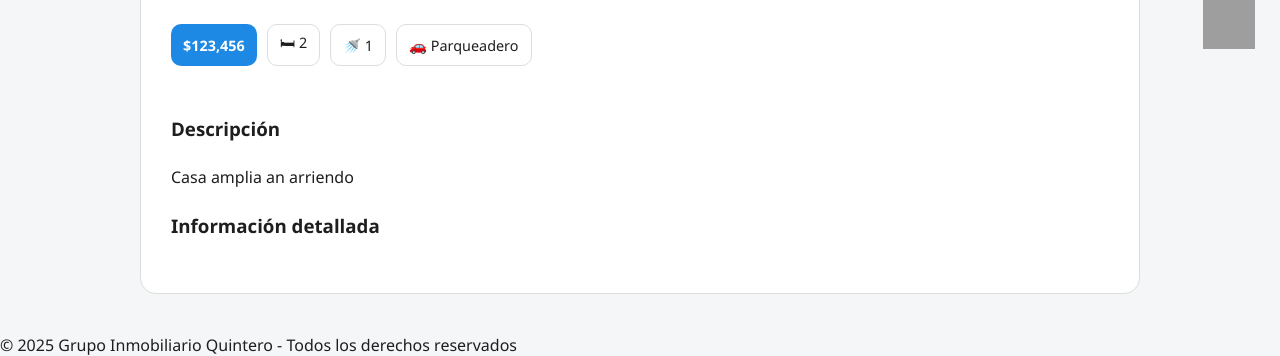
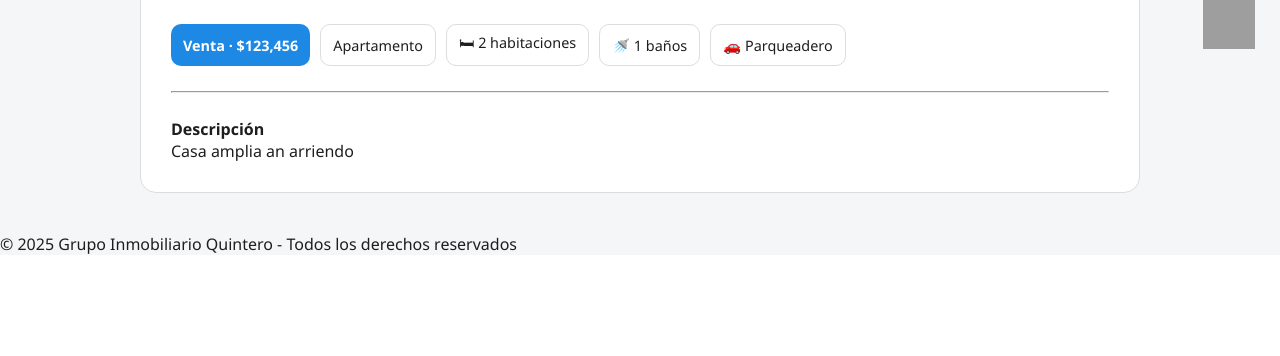
Before and after one commit to camilov04/grupo-inmobiliario-quintero, a Flask app: page /inmueble/1 in a window 1280 px wide. Shown: the part 721-1077 px from the top of the page. After the commit the page ends 975 px from the top, so only its background shows below. Run offline with Flask 3, Linux system fonts and the light colour scheme; grey boxes are pictures that could not be loaded.

Commit message:
actualizacion detalle inmuebles
se agregan datos actualizados a detalle inmueble

```diff
--- a/grupo_inmobiliario_quintero/templates/detalle_inmueble.html
+++ b/grupo_inmobiliario_quintero/templates/detalle_inmueble.html
@@ -3,38 +3,55 @@
 
 <div class="detalle-inmueble">
 
+    <!-- Imagen principal -->
+    {% if inmueble.imagen_url and inmueble.imagen_url|trim|length > 5 %}
+        <img src="{{ inmueble.imagen_url }}"
+             alt="{{ inmueble.titulo }}"
+             loading="lazy">
+    {% endif %}
+
+    <!-- Título -->
     <h2>{{ inmueble.titulo }}</h2>
-    <p class="ubicacion">📍 {{ inmueble.municipio }}</p>
+    <p class="ubicacion">{{ inmueble.municipio }}</p>
 
-    <img src="{{ inmueble.imagen_url or url_for('static', filename='img/no-image.jpg') }}">
+    <!-- Datos clave -->
+    <div class="datos-clave">
 
-
-    <div class="datos-clave">
         <div class="dato precio">
-        ${{ "{:,.0f}".format(inmueble.precio) }}
+            {{ inmueble.tipo_negocio }} · ${{ "{:,.0f}".format(inmueble.precio) }}
         </div>
 
-    {% if inmueble.habitaciones %}
-    <div class="dato">🛏 {{ inmueble.habitaciones }}</div>
+        <div class="dato">
+            {{ inmueble.tipo }}
+        </div>
+
+        {% if inmueble.habitaciones and inmueble.habitaciones > 0 %}
+        <div class="dato">
+            🛏 {{ inmueble.habitaciones }} habitaciones
+        </div>
         {% endif %}
 
-    {% if inmueble.banos %}
-    <div class="dato">🚿 {{ inmueble.banos }}</div>
+        {% if inmueble.banos and inmueble.banos > 0 %}
+        <div class="dato">
+            🚿 {{ inmueble.banos }} baños
+        </div>
         {% endif %}
 
         {% if inmueble.parqueadero %}
-    <div class="dato">🚗 Parqueadero</div>
+        <div class="dato">
+            🚗 Parqueadero
+        </div>
         {% endif %}
+
     </div>
 
-<div class="separador"></div>
+    <hr class="detalle-separador">
 
-
-    <h3>Descripción</h3>
+    <!-- Descripción -->
+    <div class="detalle-descripcion">
+        <h4>Descripción</h4>
         <p>{{ inmueble.descripcion }}</p>
-
-    <h3>Información detallada</h3>
-    <p>{{ inmueble.descripcion_larga }}</p>
+    </div>
 
 </div>
 
```
Also changed, not shown: grupo_inmobiliario_quintero/instance/inmuebles.db. Lines whose indentation alone changed are shown as unchanged.
